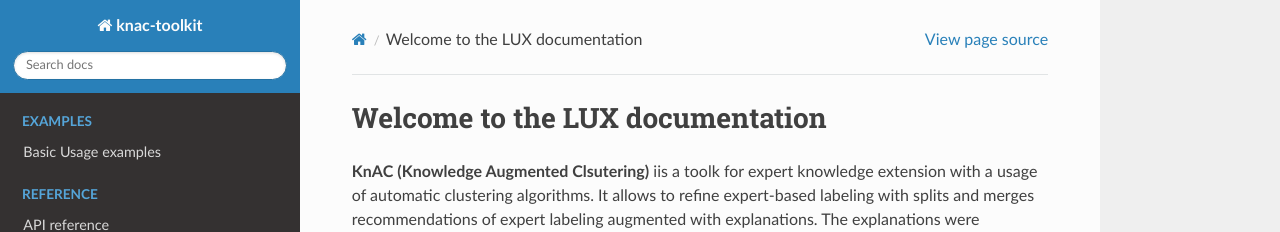
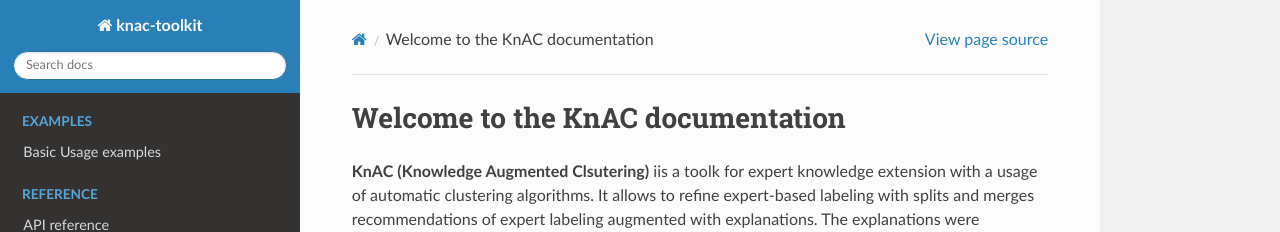
Before and after one commit to sbobek/knac, a Sphinx documentation site: the page built from docs/index.rst, in a window 1280 px wide and 1160 px high. Shown: the top 232 px of the window. Built offline with Sphinx 7.4.7 and the Read the Docs theme 2.0.0, drawn with Linux system fonts in a browser that asks for light colours.

Commit message:
Fixed references in docs

```diff
--- a/docs/api.rst
+++ b/docs/api.rst
@@ -1,6 +1,6 @@
 API Reference
 =============
-This page contains the API reference for public objects and functions in LUX.
+This page contains the API reference for public objects and functions in KnAC.
 
 
 .. _explanation_api:
--- a/docs/index.rst
+++ b/docs/index.rst
@@ -3,7 +3,7 @@
    You can adapt this file completely to your liking, but it should at least
    contain the root `toctree` directive.
 
-Welcome to the LUX documentation
+Welcome to the KnAC documentation
 ---------------------------------
 
 
```
